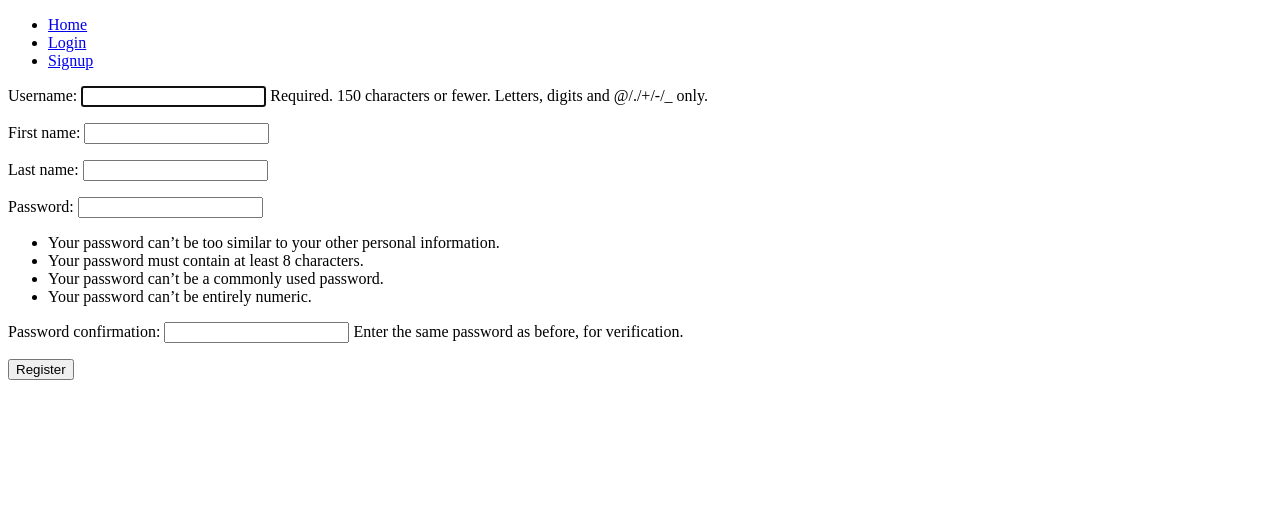
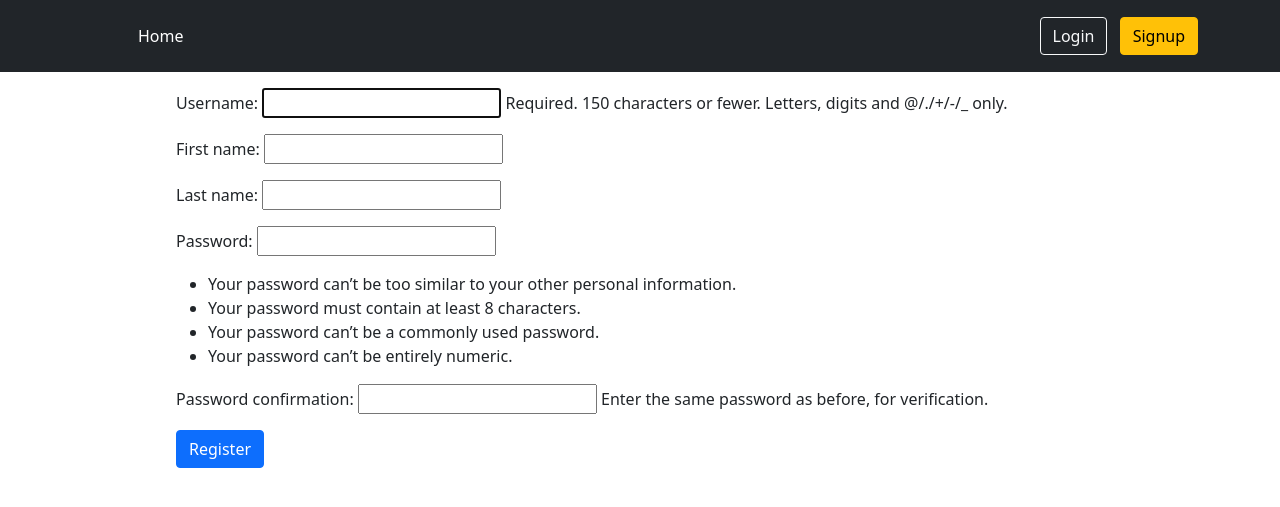
Before and after one commit to Ian2012/ChatAppDjangoDemo, a Django app: page /signup/ in a window 1280 px wide. Shown: the top 507 px of the page. Run offline with Django 3.2, Linux system fonts and the light colour scheme.

Commit message:
Bootstrap añadido al proyecto. Estilos añadidos a todas las vistas.

```diff
--- a/apps/chat/forms.py
+++ b/apps/chat/forms.py
@@ -1,3 +1,4 @@
+from django import forms
 from django.contrib.auth.forms import UserCreationForm
 from django.contrib.auth.models import User
 
@@ -6,3 +7,10 @@ class UserRegistrationForm(UserCreationForm):
     class Meta:
         model = User
         fields = ('username', 'first_name', 'last_name', 'password1', 'password2')
+        widget = {
+            'username': forms.TextInput(attrs={'class': 'form-control'}),
+            'first_name': forms.TextInput(attrs={'class': 'form-control'}),
+            'last_name': forms.TextInput(attrs={'class': 'form-control'}),
+            'password1': forms.PasswordInput(attrs={'class': 'form-control'}),
+            'password2': forms.PasswordInput(attrs={'class': 'form-control'}),
+        }
--- a/apps/chat/templates/chat/signup.html
+++ b/apps/chat/templates/chat/signup.html
@@ -3,9 +3,11 @@
 	Signup |
 {% endblock %}
 {% block content %}
-	<form method="post">
-		{% csrf_token %}
-		{{ form.as_p }}
-		<button type="submit">Register</button>
-	</form>
+	<div class="p-3 form-group">
+		<form method="post">
+			{% csrf_token %}
+			{{ form.as_p }}
+			<button type="submit" class="btn btn-primary">Register</button>
+		</form>
+	</div>
 {% endblock %}
--- a/static/css/style.css
+++ b/static/css/style.css
@@ -1,8 +1,8 @@
 #container{
-    height: 300px;
-    width: 300px;
-    overflow: scroll;
+    height: 400px;
+    overflow-y: scroll;
+    overflow-x: hidden;
 }
-.message{
-    transition: 0.2s;
+.my-container{
+    margin: 0 auto;
 }
--- a/templates/base.html
+++ b/templates/base.html
@@ -3,24 +3,42 @@
 <html lang="en">
 	<head>
 		<meta charset="UTF-8">
+		<meta name="viewport" content="width=device-width, initial-scale=1">
 		<title> {% block title %} {% endblock %} ChatApp</title>
 		<link rel="stylesheet" type="text/css" href="{% static 'css/style.css' %}">
+		<link href="https://cdn.jsdelivr.net/npm/bootstrap@5.1.1/dist/css/bootstrap.min.css" rel="stylesheet" integrity="sha384-F3w7mX95PdgyTmZZMECAngseQB83DfGTowi0iMjiWaeVhAn4FJkqJByhZMI3AhiU" crossorigin="anonymous">
+		<script src="https://cdn.jsdelivr.net/npm/bootstrap@5.1.1/dist/js/bootstrap.bundle.min.js" integrity="sha384-/bQdsTh/da6pkI1MST/rWKFNjaCP5gBSY4sEBT38Q/9RBh9AH40zEOg7Hlq2THRZ" crossorigin="anonymous"></script>
 	</head>
 	<body>
-		<nav>
-			<ul>
-				<li><a href="{% url 'chat:chat' %}">Home</a></li>
-				{% if request.user.is_authenticated %}
-					<li><a href="{% url 'chat:logout' %}">Logout</a></li>
-				{% else %}
-					<li><a href="{% url 'chat:login' %}">Login</a></li>
-					<li><a href="{% url 'chat:signup' %}">Signup</a></li>
-				{% endif %}
+		<header class="p-3 bg-dark text-white">
+			<div class="container">
+				<div class="d-flex flex-wrap align-items-center justify-content-center justify-content-lg-start">
+					<a href="/" class="d-flex align-items-center mb-2 mb-lg-0 text-white text-decoration-none">
+						<svg class="bi me-2" width="40" height="32" role="img" aria-label="Bootstrap">
+							<use xlink:href="#bootstrap"></use>
+						</svg>
+					</a>
 
-			</ul>
-		</nav>
+					<ul class="nav col-12 col-lg-auto me-lg-auto mb-2 justify-content-center mb-md-0">
+						<li><a href="{% url 'chat:chat' %}" class="nav-link px-2 text-white">Home</a></li>
+					</ul>
+
+					<div class="text-end">
+						{% if request.user.is_authenticated %}
+							<a href="{% url 'chat:logout' %}" class="btn btn-outline-light me-2">Logout</a>
+						{% else %}
+							<a href="{% url 'chat:login' %}" class="btn btn-outline-light me-2">Login</a>
+							<a href="{% url 'chat:signup' %}" class="btn btn-warning">Signup</a>
+						{% endif %}
+					</div>
+				</div>
+			</div>
+		</header>
+
+	<div class="w-75 my-container">
 		{% block content %}
 		{% endblock %}
+	</div>
 
 		<script src="{% static 'js/vue.js' %}"></script>
 		<script src="{% static 'js/axios.min.js' %}"></script>
```
Also changed, not shown: apps/chat/templates/chat/chat.html (+9 -14 lines), apps/chat/templates/chat/login.html (+7 -6 lines), db.sqlite3.
